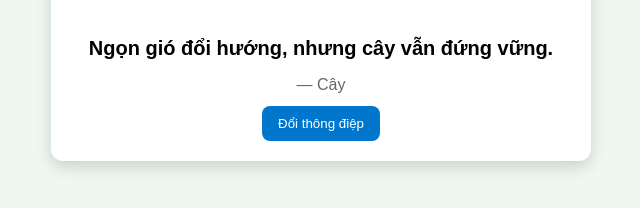
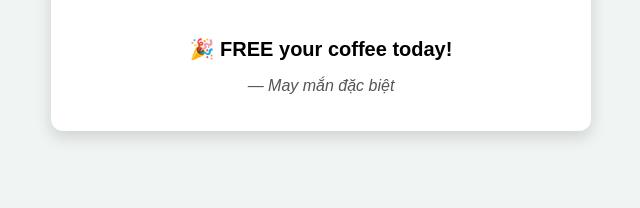
Before and after one commit to edwardcoc/coffee-quote, a plain HTML site: page index.html in a window 1280 px wide. Shown: the part 394-602 px from the top of the page, without its empty margins (319-959 px from the left). Drawn offline with Linux system fonts and the light colour scheme.

Commit message:
Update index.html

```diff
--- a/index.html
+++ b/index.html
@@ -1,14 +1,14 @@
 <!DOCTYPE html>
 <html lang="vi">
 <head>
-  <meta charset="utf-8">
+  <meta charset="utf-8" />
   <title>QR Coffee Quotes</title>
   <style>
     body {
       font-family: sans-serif;
       text-align: center;
       padding: 30px;
-      background: #eef7f2;
+      background: #f0f5f4;
     }
     .card {
       background: white;
@@ -16,7 +16,7 @@
       border-radius: 12px;
       max-width: 500px;
       margin: auto;
-      box-shadow: 0 6px 16px rgba(0,0,0,.15);
+      box-shadow: 0 6px 16px rgba(0,0,0,0.15);
     }
     img {
       max-width: 100%;
@@ -29,102 +29,80 @@
       margin-bottom: 8px;
     }
     .author {
-      color: #666;
-      margin-bottom: 12px;
-    }
-    button {
-      padding: 10px 16px;
-      border: none;
-      border-radius: 8px;
-      background: #0077cc;
-      color: white;
-      cursor: pointer;
-    }
-    button:hover {
-      background: #005fa3;
+      color: #555;
+      font-style: italic;
     }
   </style>
 </head>
 <body>
   <div class="card">
-    <img id="heroImg" src="" alt="">
-    <p class="quote" id="quoteText">...</p>
-    <p class="author" id="authorText">...</p>
-    <button onclick="showRandom()">Đổi thông điệp</button>
+    <img id="heroImg" src="" alt="Nature image">
+    <p class="quote" id="quoteText"></p>
+    <p class="author" id="authorText"></p>
   </div>
 
   <script>
     const items = [
-      {img:"https://picsum.photos/600/400?1", quote:"Mặt trời mọc mỗi sáng nhắc ta rằng, luôn có một khởi đầu mới.", author:"— Bình minh", weight:10},
-      {img:"https://picsum.photos/600/400?2", quote:"Dòng sông không vội vã, nhưng cuối cùng vẫn ra tới biển.", author:"— Sông", weight:10},
-      {img:"https://picsum.photos/600/400?3", quote:"Lá rơi để nhường chỗ cho mầm non mới.", author:"— Mùa thu", weight:10},
-      {img:"https://picsum.photos/600/400?4", quote:"Cây cao bắt đầu từ một hạt mầm nhỏ bé.", author:"— Thiên nhiên", weight:10},
-      {img:"https://picsum.photos/600/400?5", quote:"Giọt nước kiên nhẫn xuyên thủng cả tảng đá.", author:"— Nước", weight:10},
-      {img:"https://picsum.photos/600/400?6", quote:"Mưa đến để rửa sạch bụi trần và mang theo sự sống mới.", author:"— Mưa", weight:10},
-      {img:"https://picsum.photos/600/400?7", quote:"Hoa nở rồi sẽ tàn, nhưng mùa xuân luôn quay lại.", author:"— Hoa", weight:10},
-      {img:"https://picsum.photos/600/400?8", quote:"Ngọn núi dạy ta sự kiên định.", author:"— Núi", weight:10},
-      {img:"https://picsum.photos/600/400?9", quote:"Biển rộng bao la, nhưng bắt đầu từ những con suối nhỏ.", author:"— Biển", weight:10},
-      {img:"https://picsum.photos/600/400?10", quote:"Gió vô hình nhưng ai cũng cảm nhận được.", author:"— Gió", weight:10},
-      {img:"https://picsum.photos/600/400?11", quote:"Mặt trăng không tự sáng, nhưng vẫn soi sáng màn đêm.", author:"— Trăng", weight:10},
-      {img:"https://picsum.photos/600/400?12", quote:"Sỏi đá trong sông nhẵn bóng vì dòng nước kiên trì.", author:"— Đá", weight:10},
-      {img:"https://picsum.photos/600/400?13", quote:"Đất mẹ luôn im lặng, nhưng nuôi dưỡng vạn vật.", author:"— Đất", weight:10},
-      {img:"https://picsum.photos/600/400?14", quote:"Cầu vồng chỉ xuất hiện sau cơn mưa.", author:"— Cầu vồng", weight:10},
-      {img:"https://picsum.photos/600/400?15", quote:"Hoa sen mọc từ bùn, nhưng luôn thanh khiết.", author:"— Sen", weight:10},
-      {img:"https://picsum.photos/600/400?16", quote:"Con ong chăm chỉ góp mật ngọt từ hoa.", author:"— Ong", weight:10},
-      {img:"https://picsum.photos/600/400?17", quote:"Tre uốn cong trước gió nhưng không bao giờ gãy.", author:"— Tre", weight:10},
-      {img:"https://picsum.photos/600/400?18", quote:"Đêm tối không thể che giấu được bình minh.", author:"— Bình minh", weight:10},
-      {img:"https://picsum.photos/600/400?19", quote:"Suối nhỏ róc rách vẫn có thể nuôi dưỡng rừng già.", author:"— Suối", weight:10},
-      {img:"https://picsum.photos/600/400?20", quote:"Hạt mưa có thể nhỏ bé, nhưng góp lại thành đại dương.", author:"— Mưa", weight:10},
-      {img:"https://picsum.photos/600/400?21", quote:"Rễ cây ẩn mình dưới đất, nhưng chính là sức mạnh của cả thân cây.", author:"— Rễ", weight:10},
-      {img:"https://picsum.photos/600/400?22", quote:"Ngọn gió đổi hướng, nhưng cây vẫn đứng vững.", author:"— Cây", weight:10},
-      {img:"https://picsum.photos/600/400?23", quote:"Ánh sáng xuyên qua tán lá, như hy vọng xuyên qua khó khăn.", author:"— Ánh sáng", weight:10},
-      {img:"https://picsum.photos/600/400?24", quote:"Hạt cát bé nhỏ góp phần tạo nên bãi biển mênh mông.", author:"— Cát", weight:10},
-      {img:"https://picsum.photos/600/400?25", quote:"Hoa dại vẫn nở dù không ai ngắm nhìn.", author:"— Hoa dại", weight:10},
-      {img:"https://picsum.photos/600/400?26", quote:"Trái đất xoay quanh mặt trời, nhưng mặt trời không bao giờ kiêu ngạo.", author:"— Trái đất", weight:10},
-      {img:"https://picsum.photos/600/400?27", quote:"Đêm tối làm cho ánh sáng của ngôi sao thêm rực rỡ.", author:"— Sao", weight:10},
-      {img:"https://picsum.photos/600/400?28", quote:"Ngọn lửa nhỏ có thể sưởi ấm cả trái tim lạnh giá.", author:"— Lửa", weight:10},
-      {img:"https://picsum.photos/600/400?29", quote:"Đám mây có thể che nắng, nhưng không thể che bầu trời.", author:"— Mây", weight:10},
-      {img:"https://picsum.photos/600/400?30", quote:"Mỗi mùa đều mang một vẻ đẹp riêng.", author:"— Bốn mùa", weight:10},
-      {img:"https://picsum.photos/600/400?31", quote:"Tiếng chim hót báo hiệu ngày mới an lành.", author:"— Chim", weight:10},
-      {img:"https://picsum.photos/600/400?32", quote:"Cây cổ thụ đứng vững vì đã trải qua bao giông bão.", author:"— Cây", weight:10},
-      {img:"https://picsum.photos/600/400?33", quote:"Ngọn núi cao không tự phụ, mà lặng lẽ đứng nhìn thời gian.", author:"— Núi", weight:10},
-      {img:"https://picsum.photos/600/400?34", quote:"Dòng sông ôm trọn mọi con suối, như trái tim bao dung ôm trọn lỗi lầm.", author:"— Sông", weight:10},
-      {img:"https://picsum.photos/600/400?35", quote:"Bình yên là khi ngồi bên tách cà phê, nghe lá rơi.", author:"— Lá", weight:10},
-      {img:"https://picsum.photos/600/400?36", quote:"Mặt trời lặn không phải kết thúc, mà là chuẩn bị cho bình minh.", author:"— Hoàng hôn", weight:10},
-      {img:"https://picsum.photos/600/400?37", quote:"Giọt sương sớm long lanh như hy vọng đầu ngày.", author:"— Sương", weight:10},
-      {img:"https://picsum.photos/600/400?38", quote:"Thiên nhiên luôn dạy ta biết chờ đợi.", author:"— Thiên nhiên", weight:10},
-      {img:"https://picsum.photos/600/400?39", quote:"Con sóng vỗ bờ rồi tan, nhưng biển chẳng bao giờ cạn.", author:"— Sóng", weight:10},
-      {img:"https://picsum.photos/600/400?40", quote:"Gió thổi qua rừng mang đi hương hoa cỏ dại.", author:"— Rừng", weight:10},
-      {img:"https://picsum.photos/600/400?41", quote:"Trời xanh vẫn ở đó, chỉ cần ta ngẩng lên.", author:"— Trời xanh", weight:10},
-      {img:"https://picsum.photos/600/400?42", quote:"Mỗi nhành cây đều vươn lên tìm ánh sáng.", author:"— Cây non", weight:10},
-      {img:"https://picsum.photos/600/400?43", quote:"Mặt hồ tĩnh lặng phản chiếu bầu trời trong.", author:"— Hồ", weight:10},
-      {img:"https://picsum.photos/600/400?44", quote:"Mỗi bước chân trên cát đều để lại dấu vết, như cuộc đời.", author:"— Cát biển", weight:10},
-      {img:"https://picsum.photos/600/400?45", quote:"Ngọn gió mang đi hạt giống gieo mầm sự sống.", author:"— Gió", weight:10},
-      {img:"https://picsum.photos/600/400?46", quote:"Trái chín không vội vàng, mà chờ đúng mùa.", author:"— Trái cây", weight:10},
-      {img:"https://picsum.photos/600/400?47", quote:"Thiên nhiên chữa lành những gì con người đánh mất.", author:"— Chữa lành", weight:10},
-      {img:"https://picsum.photos/600/400?48", quote:"Sự im lặng của rừng sâu chứa cả ngàn lời dạy.", author:"— Rừng", weight:10},
-      {img:"https://picsum.photos/600/400?49", quote:"Mỗi giọt sương rơi đều góp phần nuôi dưỡng sự sống.", author:"— Sương mai", weight:10},
-      {img:"https://picsum.photos/600/400?50", quote:"Bình yên đến từ việc hòa mình vào thiên nhiên.", author:"— Bình yên", weight:10},
-      {img:"https://picsum.photos/600/400?free", quote:"🎉 FREE your coffee today!", author:"— May mắn", weight:1}
+      {img:"https://picsum.photos/600/400?1", quote:"Dòng sông dạy ta sự kiên nhẫn: cứ chảy, rồi sẽ đến biển.", author:"— Triết lý thiên nhiên"},
+      {img:"https://picsum.photos/600/400?2", quote:"Ngọn núi không bao giờ vội vã, nhưng vẫn chạm đến trời cao.", author:"— Bài học từ núi"},
+      {img:"https://picsum.photos/600/400?3", quote:"Hoa chỉ nở khi đến mùa, con người cũng cần thời điểm để tỏa sáng.", author:"— Mùa hoa"},
+      {img:"https://picsum.photos/600/400?4", quote:"Cây đứng vững vì có rễ sâu, người mạnh mẽ vì có nền tảng.", author:"— Cội nguồn"},
+      {img:"https://picsum.photos/600/400?5", quote:"Mặt trời mọc mỗi ngày để nhắc nhở: luôn có một khởi đầu mới.", author:"— Bình minh"},
+      {img:"https://picsum.photos/600/400?6", quote:"Giọt sương nhỏ bé cũng phản chiếu cả bầu trời.", author:"— Khiêm nhường"},
+      {img:"https://picsum.photos/600/400?7", quote:"Biển rộng vì biết đón nhận mọi dòng chảy.", author:"— Lòng bao dung"},
+      {img:"https://picsum.photos/600/400?8", quote:"Gió không nhìn thấy nhưng ta cảm nhận được, như tình thương.", author:"— Vô hình hữu cảm"},
+      {img:"https://picsum.photos/600/400?9", quote:"Hạt giống trong đất tối vẫn ươm mầm cho ngày mai.", author:"— Hy vọng"},
+      {img:"https://picsum.photos/600/400?10", quote:"Con suối nhỏ vẫn có thể làm mát cả cánh rừng.", author:"— Sức mạnh thầm lặng"},
+      {img:"https://picsum.photos/600/400?11", quote:"Trăng không tranh sáng với ai, nhưng vẫn tỏa rạng giữa trời.", author:"— Sự tĩnh lặng"},
+      {img:"https://picsum.photos/600/400?12", quote:"Mỗi chiếc lá rơi là một lời nhắc về sự vô thường.", author:"— Triết lý lá"},
+      {img:"https://picsum.photos/600/400?13", quote:"Cát dù nhỏ bé, nhưng góp lại thành sa mạc mênh mông.", author:"— Sức mạnh tập thể"},
+      {img:"https://picsum.photos/600/400?14", quote:"Cầu vồng chỉ hiện sau mưa, hạnh phúc cũng thế.", author:"— Sau cơn bão"},
+      {img:"https://picsum.photos/600/400?15", quote:"Tiếng chim hót buổi sớm là lời chào ngày mới.", author:"— Khởi đầu an lành"},
+      {img:"https://picsum.photos/600/400?16", quote:"Mưa nuôi đất, đất nuôi cây, cây nuôi người.", author:"— Vòng tuần hoàn"},
+      {img:"https://picsum.photos/600/400?17", quote:"Rừng sâu dạy ta biết lắng nghe sự im lặng.", author:"— Tĩnh tại"},
+      {img:"https://picsum.photos/600/400?18", quote:"Đá cuội nhẵn dần vì nước kiên trì chảy qua.", author:"— Bền bỉ"},
+      {img:"https://picsum.photos/600/400?19", quote:"Sóng biển không ngừng vỗ, như nhịp tim của Trái Đất.", author:"— Vĩnh cửu"},
+      {img:"https://picsum.photos/600/400?20", quote:"Ánh sao nhỏ cũng góp phần làm sáng bầu trời.", author:"— Khiêm tốn"},
+      {img:"https://picsum.photos/600/400?21", quote:"Mùa đông lạnh giá để ta biết quý trọng mùa xuân.", author:"— Sự đối lập"},
+      {img:"https://picsum.photos/600/400?22", quote:"Đất cằn cỗi vẫn nuôi được hoa xương rồng.", author:"— Ý chí"},
+      {img:"https://picsum.photos/600/400?23", quote:"Nắng chiều nhắc ta về vẻ đẹp của sự tàn phai.", author:"— Chiều tà"},
+      {img:"https://picsum.photos/600/400?24", quote:"Mỗi cơn gió mang đi một nỗi buồn.", author:"— Buông bỏ"},
+      {img:"https://picsum.photos/600/400?25", quote:"Rễ cây tìm nước trong lòng đất, như con người tìm tri thức.", author:"— Hành trình"},
+      {img:"https://picsum.photos/600/400?26", quote:"Đêm tối không che giấu được ánh sáng của đom đóm.", author:"— Hy vọng nhỏ bé"},
+      {img:"https://picsum.photos/600/400?27", quote:"Trời mưa, lá vẫn xanh.", author:"— Niềm tin"},
+      {img:"https://picsum.photos/600/400?28", quote:"Cánh đồng lúa trĩu hạt vì biết cúi đầu.", author:"— Khiêm nhường"},
+      {img:"https://picsum.photos/600/400?29", quote:"Ngọn lửa nhỏ có thể thắp sáng đêm dài.", author:"— Niềm tin"},
+      {img:"https://picsum.photos/600/400?30", quote:"Đường xa mới biết sức ngựa, thời gian mới biết lòng người.", author:"— Trường kỳ"},
+      {img:"https://picsum.photos/600/400?31", quote:"Hoa sen nở từ bùn, như con người trưởng thành từ khó khăn.", author:"— Thanh khiết"},
+      {img:"https://picsum.photos/600/400?32", quote:"Mỗi vì sao là một giấc mơ treo trên trời.", author:"— Ước mơ"},
+      {img:"https://picsum.photos/600/400?33", quote:"Núi cao không che mất mặt trời, gian nan không che mất hi vọng.", author:"— Vững vàng"},
+      {img:"https://picsum.photos/600/400?34", quote:"Sông sâu vẫn chảy êm đềm, người sâu sắc thường ít lời.", author:"— Trí tuệ"},
+      {img:"https://picsum.photos/600/400?35", quote:"Cây cổ thụ bóng mát từ hàng trăm năm kiên trì.", author:"— Thời gian"},
+      {img:"https://picsum.photos/600/400?36", quote:"Cỏ dại vẫn xanh tươi dưới chân người.", author:"— Bình dị"},
+      {img:"https://picsum.photos/600/400?37", quote:"Nước lặng soi gương, tâm tĩnh soi lòng.", author:"— Thiền định"},
+      {img:"https://picsum.photos/600/400?38", quote:"Sương mù che lối, nhưng mặt trời vẫn ở đó.", author:"— Lạc quan"},
+      {img:"https://picsum.photos/600/400?39", quote:"Cầu đá cũ vẫn đưa người qua sông.", author:"— Giá trị bền lâu"},
+      {img:"https://picsum.photos/600/400?40", quote:"Mỗi bông tuyết mang một hình dáng riêng biệt.", author:"— Cá tính"},
+      {img:"https://picsum.photos/600/400?41", quote:"Tre gãy ngọn vẫn mọc chồi mới.", author:"— Sức sống"},
+      {img:"https://picsum.photos/600/400?42", quote:"Trăng khuyết để nhắc rằng chưa trọn cũng vẫn đẹp.", author:"— Chấp nhận"},
+      {img:"https://picsum.photos/600/400?43", quote:"Tiếng suối róc rách là bài ca muôn thuở.", author:"— Niềm vui giản đơn"},
+      {img:"https://picsum.photos/600/400?44", quote:"Mùa hè nắng gắt mới hiểu giá trị bóng râm.", author:"— Biết ơn"},
+      {img:"https://picsum.photos/600/400?45", quote:"Thác nước mạnh mẽ vì không sợ rơi xuống.", author:"— Can đảm"},
+      {img:"https://picsum.photos/600/400?46", quote:"Mặt hồ phẳng lặng phản chiếu cả bầu trời rộng lớn.", author:"— Tâm rộng"},
+      {img:"https://picsum.photos/600/400?47", quote:"Người đi rừng biết sợ hổ, người sống đời biết sợ lòng tham.", author:"— Cảnh tỉnh"},
+      {img:"https://picsum.photos/600/400?48", quote:"Hoa dại ven đường vẫn khoe sắc mà không cần ai ngắm.", author:"— Tự tại"},
+      {img:"https://picsum.photos/600/400?49", quote:"Sấm sét dữ dội rồi cũng qua, mây lại hồng.", author:"— Vô thường"},
+      {img:"https://picsum.photos/600/400?50", quote:"🎉 FREE your coffee today!", author:"— May mắn đặc biệt"}
     ];
 
-    function weightedRandom(items){
-      let total = items.reduce((sum,it)=>sum+it.weight,0);
-      let r = Math.random() * total;
-      let acc = 0;
-      for (let it of items){
-        acc += it.weight;
-        if (r < acc) return it;
-      }
+    function showRandom(){
+      const pick = items[Math.floor(Math.random() * items.length)];
+      document.getElementById("heroImg").src = pick.img;
+      document.getElementById("quoteText").textContent = pick.quote;
+      document.getElementById("authorText").textContent = pick.author;
     }
 
-    function showRandom(){
-      const it = weightedRandom(items);
-      document.getElementById('heroImg').src = it.img;
-      document.getElementById('quoteText').textContent = it.quote;
-      document.getElementById('authorText').textContent = it.author;
-    }
-    showRandom();
+    window.onload = showRandom;
   </script>
 </body>
 </html>
```
